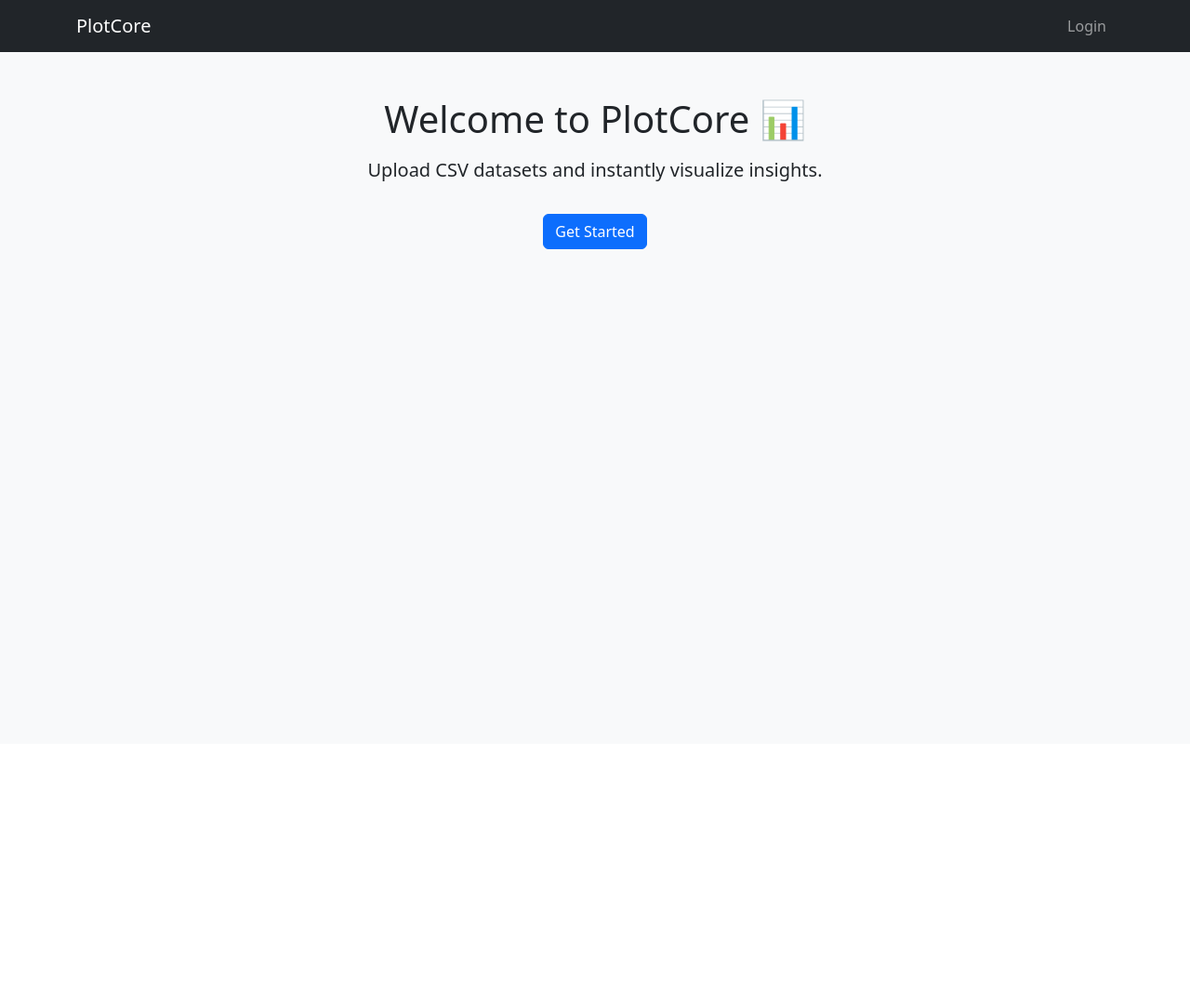
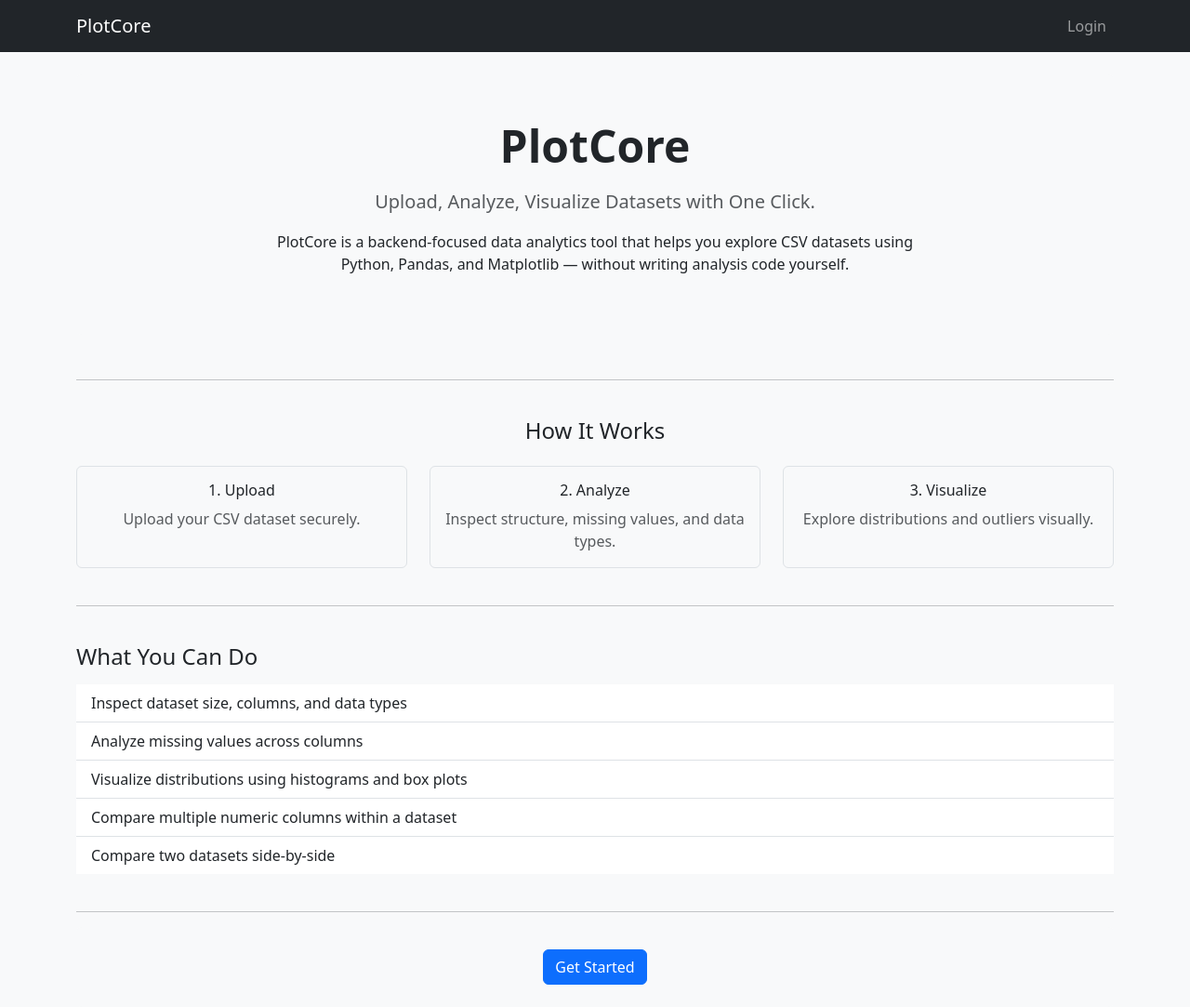
Before and after one commit to Dev-Am12/PlotCore, a Django app: page / in a window 1280 px wide. Shown: the whole page at 93% size. Before the commit the page ends 268 px from the top, so only its background shows below. Run offline with Django 5.2, Linux system fonts and the light colour scheme.

Commit message:
Update 0.1.6
-Refactored UI/UX for home page
-Refactored UI/UX for Dataset Details page
-Set up a buttons visual heirarchy
-Introduced partial [named] URLs

```diff
--- a/core/templates/core/home.html
+++ b/core/templates/core/home.html
@@ -3,16 +3,95 @@
 {% block title %}Home - PlotCore{% endblock %}
 
 {% block content %}
-<div class="text-center mt-5">
-    <h1 class="mb-3">Welcome to PlotCore 📊</h1>
-    <p class="lead">
-        Upload CSV datasets and instantly visualize insights.
-    </p>
+<!-- Section 1 - Hero -->
+<div class="text-center py-5 mb-5 bg-light rounded">
+  <h1 class="fw-bold display-5">PlotCore</h1>
 
-    {% if not user.is_authenticated %}
-        <a href="/accounts/login/" class="btn btn-primary mt-3">
-            Get Started
-        </a>
-    {% endif %}
+  <p class="lead text-muted mt-3">
+    Upload, Analyze, Visualize Datasets with One Click.
+  </p>
+
+  <p class="mt-3 col-md-8 mx-auto">
+    PlotCore is a backend-focused data analytics tool that helps you
+    explore CSV datasets using Python, Pandas, and Matplotlib —
+    without writing analysis code yourself.
+  </p>
 </div>
+
+<hr>
+<!-- Section 2 - How PlotCore Works -->
+<div class="py-4">
+  <h4 class="text-center mb-4">How It Works</h4>
+
+  <div class="row text-center">
+    <div class="col-md-4">
+      <div class="p-3 border rounded h-100">
+        <h6>1. Upload</h6>
+        <p class="text-muted mb-0">
+          Upload your CSV dataset securely.
+        </p>
+      </div>
+    </div>
+
+    <div class="col-md-4">
+      <div class="p-3 border rounded h-100">
+        <h6>2. Analyze</h6>
+        <p class="text-muted mb-0">
+          Inspect structure, missing values, and data types.
+        </p>
+      </div>
+    </div>
+
+    <div class="col-md-4">
+      <div class="p-3 border rounded h-100">
+        <h6>3. Visualize</h6>
+        <p class="text-muted mb-0">
+          Explore distributions and outliers visually.
+        </p>
+      </div>
+    </div>
+  </div>
+</div>
+
+<hr>
+<!-- Section 3 - Capabilities -->
+<div class="py-4">
+  <h4 class="mb-3">What You Can Do</h4>
+
+  <ul class="list-group list-group-flush">
+    <li class="list-group-item">
+      Inspect dataset size, columns, and data types
+    </li>
+    <li class="list-group-item">
+      Analyze missing values across columns
+    </li>
+    <li class="list-group-item">
+      Visualize distributions using histograms and box plots
+    </li>
+    <li class="list-group-item">
+      Compare multiple numeric columns within a dataset
+    </li>
+    <li class="list-group-item">
+      Compare two datasets side-by-side
+    </li>
+  </ul>
+</div>
+
+<hr>
+<!-- Section 4 - Action -->
+<div class="py-4 text-center bg-light rounded">
+  {% if user.is_authenticated %}
+    <a href="/datasets/upload/" class="btn btn-primary me-2">
+      Upload Dataset
+    </a>
+    <a href="/datasets/" class="btn btn-outline-secondary">
+      View Datasets
+    </a>
+  {% else %}
+    <a href="/accounts/login/" class="btn btn-primary">
+      Get Started
+    </a>
+  {% endif %}
+</div>
+
 {% endblock %}
```
Also changed, not shown: core/templates/core/dataset_detail.html (+76 -34 lines), core/templates/core/dataset_list.html (+6 -1 lines).
